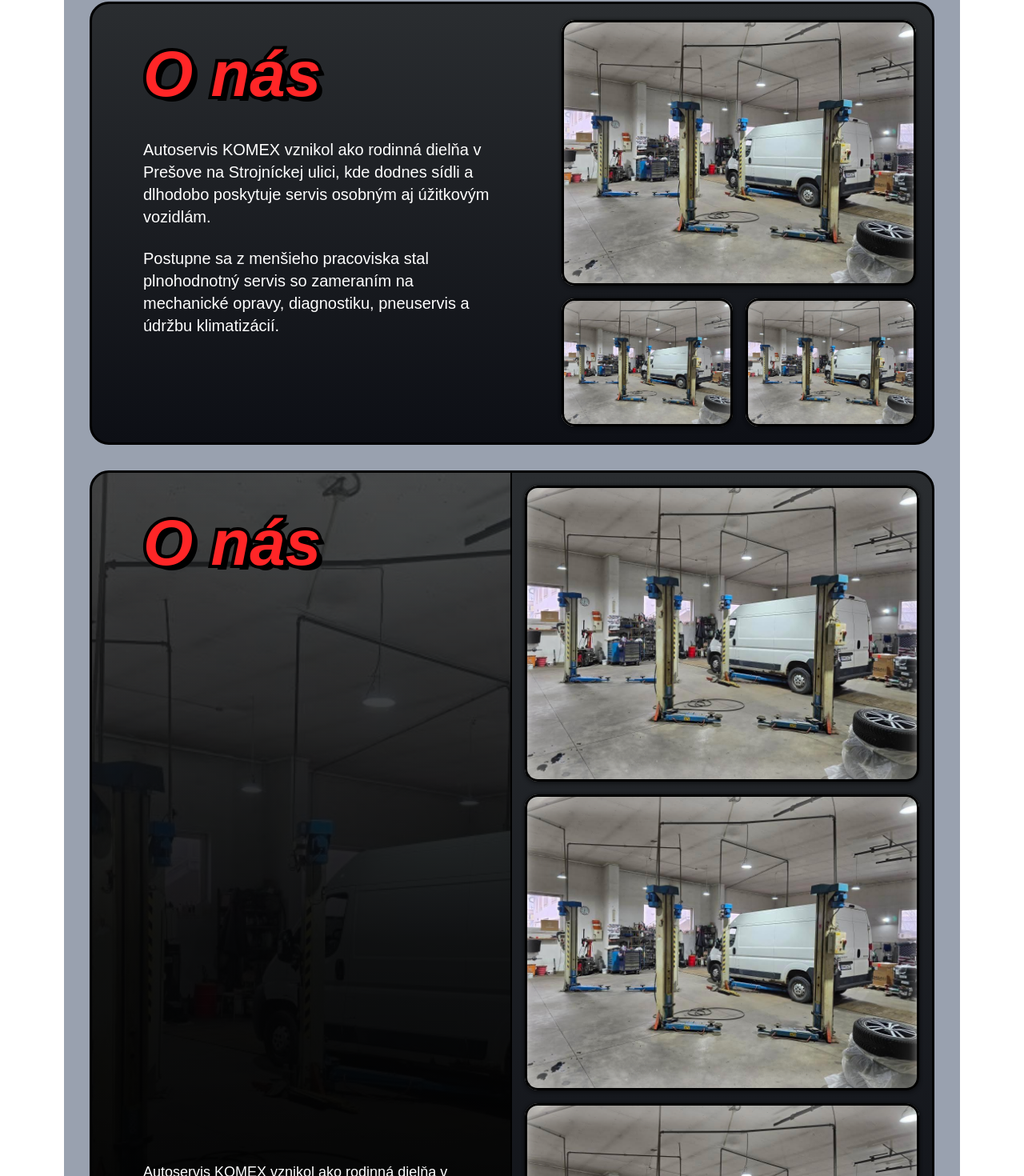
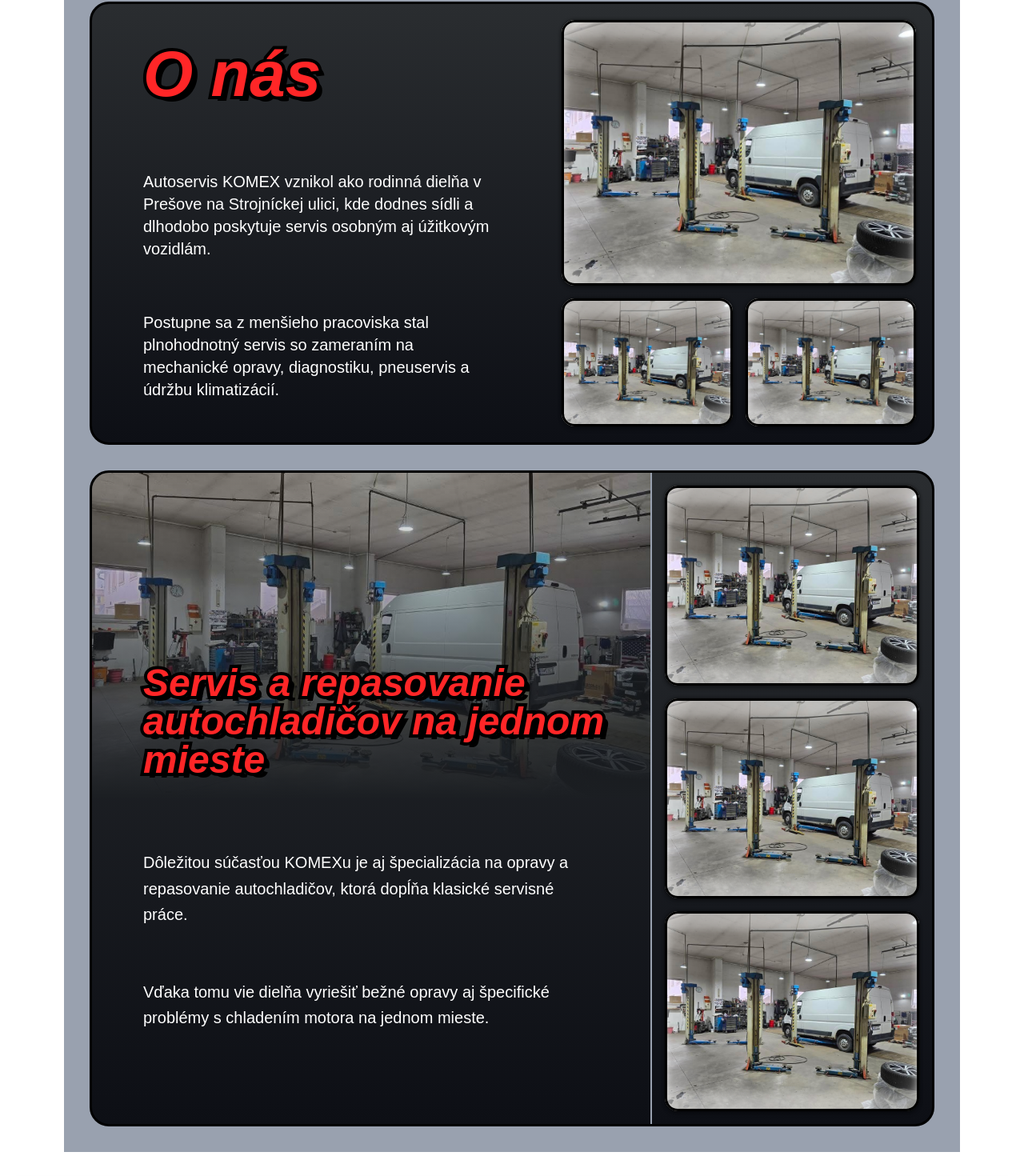
Before and after one commit to simonjedinak/rpj-komex, a Next.js app: page /o-nas in a window 1280 px wide. Shown: the part 310-1780 px from the top of the page at 80% size. Built offline with nearby package versions, Linux system fonts and the light colour scheme.

Commit message:
onas section2

```diff
--- a/app/globals.css
+++ b/app/globals.css
@@ -160,9 +160,9 @@
   border-radius: inherit;
   pointer-events: none;
   box-shadow:
-    inset 0px 0px 40px 2px rgba(255, 255, 255, 0.2),
-    inset 0px 20px 12px rgba(255, 255, 255, 0.2),
-    inset 0px -20px 12px rgba(255, 255, 255, 0.2);
+    inset 0px 0px 40px 4px rgba(255, 255, 255, 0.4),
+    inset 0px 20px 10px rgba(255, 255, 255, 0.3),
+    inset 0px -20px 10px rgba(255, 255, 255, 0.3);
   border: 3px solid #000000;
 }
 
--- a/app/o-nas/page.tsx
+++ b/app/o-nas/page.tsx
@@ -6,7 +6,7 @@
     <main className="flex-1 bg-white p-20 text-white">
       <section className="bg-gray-400 inset-shadow-xl flex flex-col gap-y-8 p-8">
         <div className="p-5 gap-20 pl-16 container flex flex-row from-[#2A2D30] to-[#0D0F15] bg-linear-to-b rounded-3xl border-black border-3">
-          <div className="w-1/2 flex flex-col gap-y-6 text-xl pt-3">
+          <div className="w-1/2 flex flex-col gap-y-16 text-xl pt-3">
             <StrokeText
               key="about-title-1"
               tag="h2"
@@ -17,6 +17,7 @@
             >
               O nás
             </StrokeText>
+            <div className="space-y-16">
               <p>
                 Autoservis KOMEX vznikol ako rodinná dielňa v Prešove na
                 Strojníckej ulici, kde dodnes sídli a dlhodobo poskytuje servis
@@ -27,6 +28,7 @@
                 zameraním na mechanické opravy, diagnostiku, pneuservis a údržbu
                 klimatizácií.
               </p>
+            </div>
           </div>
           <div className="w-1/2 flex flex-col gap-y-4">
             <ImageWrapper>
@@ -51,49 +53,50 @@
             </div>
           </div>
         </div>
-        <div className="container overflow-hidden flex flex-row bg-gradient-to-b from-[#2A2D30] to-[#0D0F15] rounded-3xl border-black border-[3px]">
+        <div className="container overflow-hidden flex flex-row bg-linear-to-b from-[#2A2D30] to-[#0D0F15] rounded-3xl border-black border-[3px]">
           {/* Left Side - About Section */}
-          <div className="w-1/2 flex flex-col border-r-2 border-black relative">
-            <div className="w-full h-full absolute top-0 left-0">
+          <div className="w-2/3 flex flex-col border-r-2 border-gray-400 relative min-h-144">
+            {/* Top: image area occupying ~50% height with title anchored at bottom */}
+            <div className="w-full h-1/2 relative overflow-hidden">
               <img
                 src="/images/o-nas/IMG_20251221_232348_556 1.png"
                 alt="Workshop background"
-                className="w-full h-full object-cover opacity-30"
+                className="w-full h-full object-cover "
               />
-              <div className="absolute inset-0 bg-gradient-to-t from-black via-black/80 to-transparent" />
-            </div>
+              <div className="absolute inset-0 bg-linear-to-t from-[#1b1e22] to-transparent" />
 
-            <div className="relative z-10 flex flex-col h-full">
-              <div className="pt-12 pl-16">
+              <div className="absolute bottom-6 pl-16 z-20">
                 <StrokeText
                   key="about-title-1"
                   tag="h2"
                   strokeWidth={8}
                   shadowSize={7}
                   textColor="#ff2627"
-                  className="text-[5rem] font-bold italic leading-none"
+                  className="text-5xl font-bold italic leading-none"
                 >
-                  O nás
+                  Servis a repasovanie autochladičov na jednom mieste
                 </StrokeText>
               </div>
+            </div>
 
-              <div className="px-16 pb-16 mt-auto text-white text-lg leading-relaxed space-y-4">
+            {/* Bottom: textual content */}
+            <div className="relative z-10 flex flex-col flex-1">
+              <div className="px-16 pt-16 text-white text-xl leading-relaxed space-y-16">
                 <p>
-                  Autoservis KOMEX vznikol ako rodinná dielňa v Prešove na
-                  Strojníckej ulici, kde dodnes sídli a dlhodobo poskytuje
-                  servis osobným aj úžitkovým vozidlám.
+                  Dôležitou súčasťou KOMEXu je aj špecializácia na opravy a
+                  repasovanie autochladičov, ktorá dopĺňa klasické servisné
+                  práce.
                 </p>
                 <p>
-                  Postupne sa z menšieho pracoviska stal plnohodnotný servis so
-                  zameraním na mechanické opravy, diagnostiku, pneuservis a
-                  údržbu klimatizácií.
+                  Vďaka tomu vie dielňa vyriešiť bežné opravy aj špecifické
+                  problémy s chladením motora na jednom mieste.
                 </p>
               </div>
             </div>
           </div>
 
           {/* Right Side - Images */}
-          <div className="w-1/2 flex flex-col gap-4 p-4">
+          <div className="w-1/3 flex flex-col gap-4 p-4">
             <ImageWrapper className="flex-1">
               <img
                 src="/images/o-nas/IMG_20251221_232348_556 1.png"
```
Lines whose indentation alone changed are shown as unchanged.
